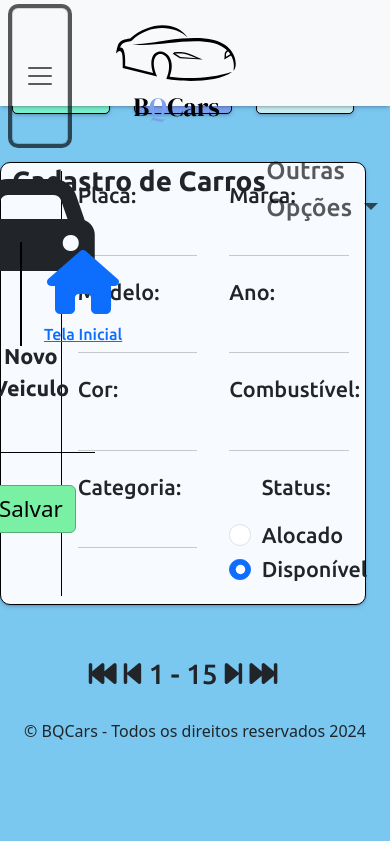
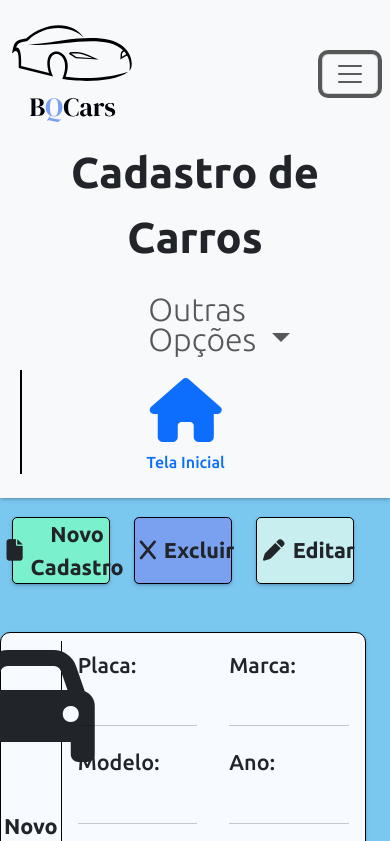
Before and after one commit to HarryDigo/concessionaria_pw, a plain HTML site: page main_site/cadastro_carros.html in a window 390 px wide. Both pictures are taken after a click on the button "Toggle navigation". Shown: the top 841 px of the page. Drawn offline with nearby package versions, Linux system fonts and the light colour scheme.

Commit message:
Mudei completamente a Navbar e agora ela tá responsiva

```diff
--- a/main_site/cadastro_carros.html
+++ b/main_site/cadastro_carros.html
@@ -16,71 +16,63 @@
     </head>
 <body style="background-color: #7AC7F0;">
 
-    <nav class="navbar navbar-expand-lg navbar-light bg-body-tertiary fixed-top" style="max-height: 12.5%; box-shadow: rgba(50, 50, 93, 0.25) 0px 2px 5px -1px, rgba(0, 0, 0, 0.3) 0px 1px 3px -1px;"> <!--Barra de navegação do bootstrap-->
-        <div class="container-fluid justify-content-between"><!--Container fluido usado anteriormente com um justify content between-->
-            <div class="d-flex"> <!--Display flex aplicado com bootstrap-->
-                <button class="navbar-toggler" type="button" data-bs-toggle="collapse" data-bs-target="#navbarNavDropdown" aria-controls="navbarNavDropdown" aria-expanded="false" aria-label="Toggle navigation">
-                    <span class="navbar-toggler-icon"></span><!--botão pra colapsar a barra se a width for muito pequena-->
+    <nav class="navbar navbar-expand-lg bg-body-tertiary d-flex" style="box-shadow: rgba(50, 50, 93, 0.25) 0px 2px 5px -1px, rgba(0, 0, 0, 0.3) 0px 1px 3px -1px;"">
+        <div class="container-fluid d-flex">
+          <a class="navbar-brand" class="me-2 mb-1 d-flex align-items-center ms-6" href="#">
+            <img src="assets/Logo BQCars.svg" height="120" alt="" loading="lazy" style="margin-top: 2px;">
+          </a>
+          <button class="navbar-toggler" type="button" data-bs-toggle="collapse" data-bs-target="#navbarTogglerDemo02" aria-controls="navbarTogglerDemo02" aria-expanded="false" aria-label="Toggle navigation">
+            <span class="navbar-toggler-icon"></span>
           </button>
-
-                <div class="collapse navbar-collapse" id="navbarNavDropdown"> <!-- conteudo da barra colapsável -->
-                    <a class="navbar-brand me-2 mb-1 d-flex align-items-center ms-5" href="#">
-                        <img src="assets/Logo BQCars.svg" height="120" alt="" loading="lazy" style="margin-top: 2px;"/>
-                    </a>
-                </div>
-            </div>
-
-            <p class="d-flex ubuntu-bold fs-1" style="text-align: center;"> Cadastro de Carros</p>
-
-            <ul class="navbar-nav d-flex align-items-center ubuntu-regular fs-2"> <!--Lista feia pelo bootstrap-->
+          <div class="collapse navbar-collapse align-items-center" id="navbarTogglerDemo02">
+            <ul class="navbar-nav mx-auto align-items-center">
+              <li class="nav-item">
+                <p class="ubuntu-bold text-center" style="font-size: 2.7rem;"> Cadastro de Carros</p>
+              </li>
+              <li class="nav-item">
+                <ul class="navbar-nav ms-auto ubuntu-regular ps-5" style="font-size: 2rem; line-height: 30px; font-weight: 100;"> <!--Lista feia pelo bootstrap-->
                     <li class="nav-item dropdown">        <!-- Dropdown do Bootstrap -->
                         <a class="nav-link dropdown-toggle" href="#" role="button" data-bs-toggle="dropdown" aria-expanded="false">
                         Outras <br/> Opções
                         </a>
                         <ul class="dropdown-menu">
-                        <li><a class="dropdown-item active" href="#" id="filtroTodos" value="1">Cadastro de Veículos</a></li>
+                            <li><a class="dropdown-item active" href="#" id="filtroTodos" value="1">Tela Inicial</a></li>
                             <li><a class="dropdown-item" href="#" id="filtroBranco" value="2">Cadastro de Clientes</a> </li>
                             <li><a class="dropdown-item" href="#" id="filtroTinto" value="3">Cadastro de Funcionários</a> </li>
                             <li><a class="dropdown-item" href="#" id="filtroRose" value="4">Cadastro de Ordem de Serviço</a> </li>
                         </ul>
                     </li>
                 </ul>
-            <!--Carrinho de compras que fica offcanva feito pelo bootstrap-->
-            <div class="d-flex align-items-center justify-content-space-around">
-                <ul class="navbar-nav flex-row d-md-flex pr-5"> <!--aqui o bootstrap usa das suas predefinições de navbar, atribuo ao flex orientation um valor de row e margens / paddings -->
-                    <li class="nav-item mr-4">
-                        <a href="#">
-
-                        <div style="border-left: 2px solid black; border-radius: 0px 0px 0px 0px; width: 90%; text-decoration: none;" class="text-center justify-content-end px-3 m-2 hover-verde align-self-center ubuntu-regular">
+              </li>
+            </ul>
+            <a href="#" style="text-decoration: none;">
+                <div style="border-left: 2px solid black; border-radius: 0px 0px 0px 0px; width: 90%; text-decoration: none;" class="text-center justify-content-end px-3 m-2 align-self-center ubuntu-regular">
                     <i class="icon-login fa-solid fa-house fa-4x p-2"></i>
-
                     <p class="align-self-center source-serif-4-regular" style="text-decoration: none;"> Tela Inicial </p>
                 </div>
                 </a>
-                    </li>
-                </ul>
           </div>
         </div>
       </nav>
-
         <!-- Divisão principal da página -->
 
-        <div class="container-lg position-relative" style="margin-top: 10%;">
-            <div class="row w-100 justify-content-center d-flex pt-2" style="text-align: center; ">
+        <div class="container-lg position-relative" style="margin-top: 3%;">
+            <div class="row w-100 justify-content-center d-flex pt-2" style="text-align: center;">
+
                 <div class="col-4">
-                    <div class="ubuntu-bold d-flex align-items-center justify-content-center fs-4" style="height: 100%; background-color: #7AF0CC;border-radius: 5px; border: 1px solid black; box-shadow: rgba(50, 50, 93, 0.25) 0px 2px 5px -1px, rgba(0, 0, 0, 0.3) 0px 1px 3px -1px;">
+                    <div class="ubuntu-bold d-flex align-items-center justify-content-center fs-4" onclick="novoCadastro" style="cursor: pointer; height: 100%; background-color: #7AF0CC;border-radius: 5px; border: 1px solid black; box-shadow: rgba(50, 50, 93, 0.25) 0px 2px 5px -1px, rgba(0, 0, 0, 0.3) 0px 1px 3px -1px;">
                         <i class="fa-solid fa-file p-2"></i>
                         Novo Cadastro
                     </div>
                 </div>
                 <div class="col-4">
-                    <div class="ubuntu-bold d-flex align-items-center justify-content-center fs-4" style="height: 100%; background-color: #7AA1F0;border-radius: 5px; border: 1px solid black; box-shadow: rgba(50, 50, 93, 0.25) 0px 2px 5px -1px, rgba(0, 0, 0, 0.3) 0px 1px 3px -1px;">
+                    <div class="ubuntu-bold d-flex align-items-center justify-content-center fs-4" style="cursor: pointer; height: 100%; background-color: #7AA1F0;border-radius: 5px; border: 1px solid black; box-shadow: rgba(50, 50, 93, 0.25) 0px 2px 5px -1px, rgba(0, 0, 0, 0.3) 0px 1px 3px -1px;">
                         <i class="fa-solid fa-x p-2"></i>
                         Excluir
                     </div>
                 </div>
                     <div class="col-4">
-                    <div class="ubuntu-bold d-flex align-items-center justify-content-center fs-4" style="height: 100%; background-color: #C9EEF0;border-radius: 5px; border: 1px solid black; box-shadow: rgba(50, 50, 93, 0.25) 0px 2px 5px -1px, rgba(0, 0, 0, 0.3) 0px 1px 3px -1px;">
+                    <div class="ubuntu-bold d-flex align-items-center justify-content-center fs-4" style="cursor: pointer; height: 100%; background-color: #C9EEF0;border-radius: 5px; border: 1px solid black; box-shadow: rgba(50, 50, 93, 0.25) 0px 2px 5px -1px, rgba(0, 0, 0, 0.3) 0px 1px 3px -1px;">
                         <i class="fa-solid fa-pen p-2"></i>
                         Editar
                     </div>
@@ -141,11 +133,11 @@
             <!--Aqui ficam as funções de próximo, anterior, primeiro e último-->
             <div class="row d-flex align-items-center justify-content-center w-100 flex-row mt-5 fs-1" style="text-align: center; max-height: 20%;">
                 <div>
-                <i class="fa-solid fa-backward-fast"></i>
-                <i class="fa-solid fa-backward-step"></i>
+                <i class="fa-solid fa-backward-fast" style="cursor: pointer;"></i>
+                <i class="fa-solid fa-backward-step" style="cursor: pointer;"></i>
                 <span class="ubuntu-regular"> 1 - 15</span>
-                <i class="fa-solid fa-forward-step"></i>
-                <i class="fa-solid fa-forward-fast"></i>
+                <i class="fa-solid fa-forward-step" style="cursor: pointer;"></i>
+                <i class="fa-solid fa-forward-fast" style="cursor: pointer;"></i>
             </div>
             </div>
             <span class="d-flex align-items-center justify-content-center mt-4 w-100" style="text-align: center;">© BQCars - Todos os direitos reservados 2024</span>
--- a/main_site/script/script.js
+++ /dev/null
@@ -1,3 +0,0 @@
-function login(){
-    window.location.replace(administrador.html);
-}
```
Also changed, not shown: main_site/index.html (+5 -0 lines). Lines whose indentation alone changed are shown as unchanged.
